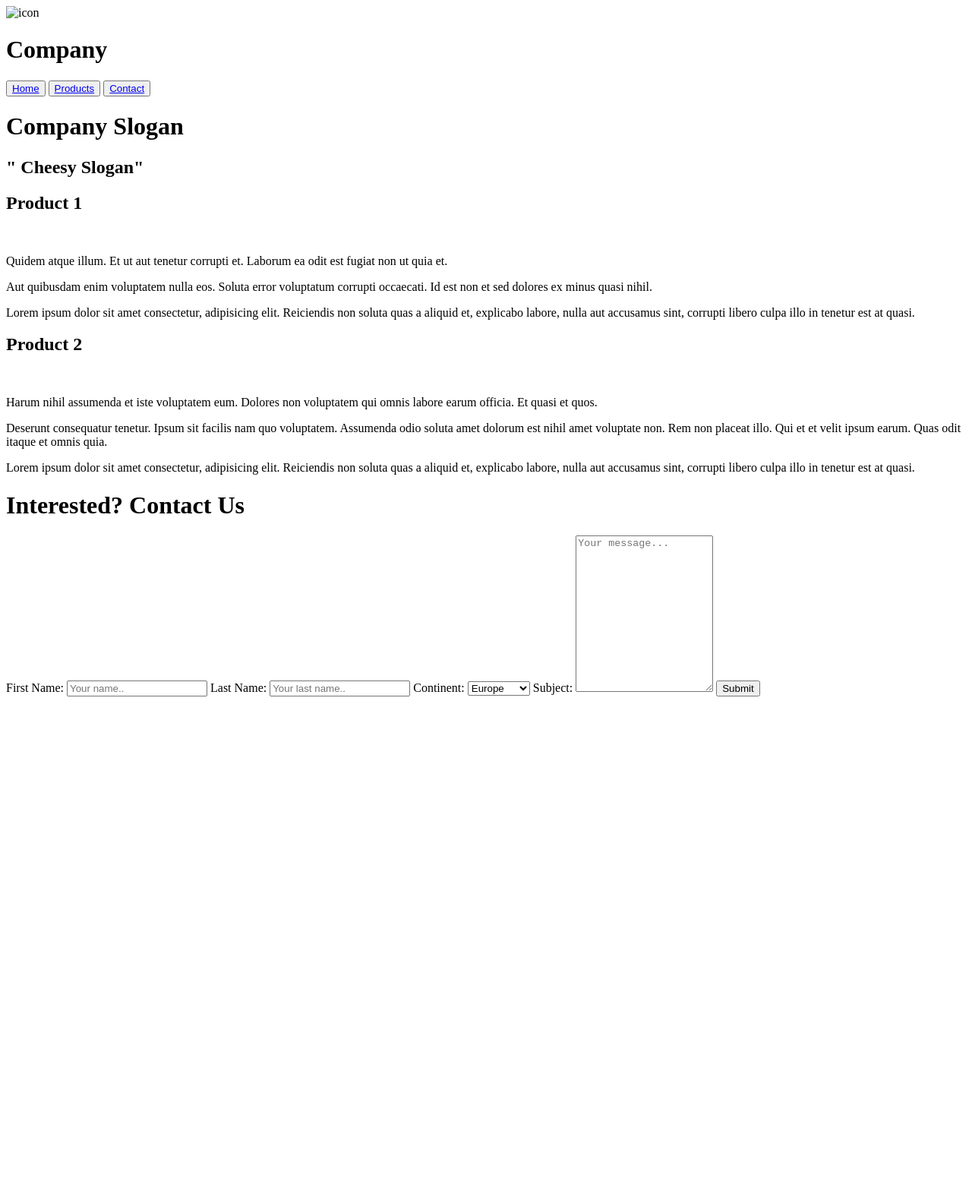
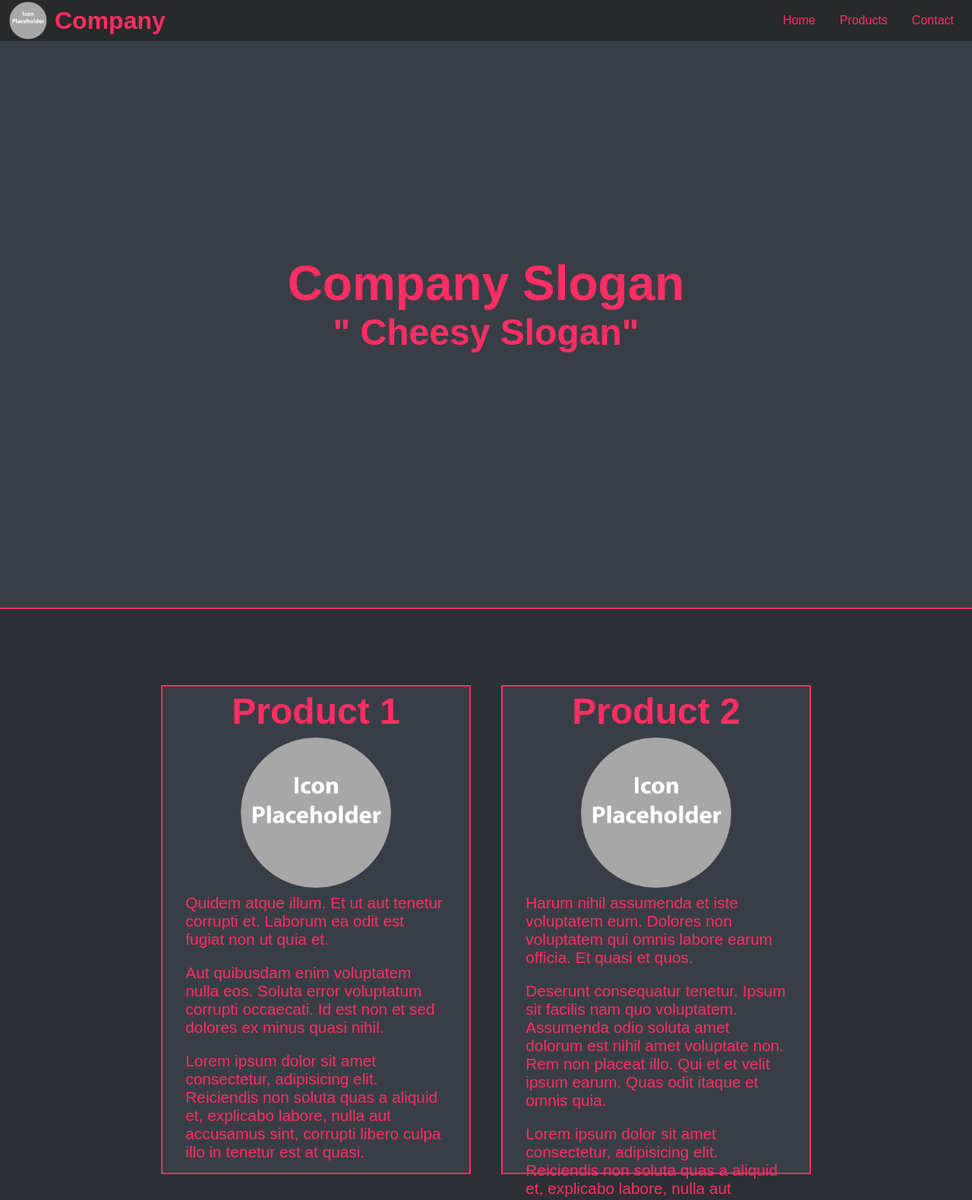
Before and after one commit to IgnacioGR/SimpleWebTemplate, a plain HTML site: page index.html in a window 1280 px wide. Shown: the top 1580 px of the page at 76% size. Before the commit the page ends 925 px from the top, so only its background shows below. Drawn offline with Linux system fonts and the light colour scheme; the site is published under a folder, as on GitHub Pages, so addresses that start at the root find nothing; a web font is replaced by a local one.

Commit message:
fixed media

```diff
--- a/index.html
+++ b/index.html
@@ -5,7 +5,7 @@
     <meta http-equiv="X-UA-Compatible" content="IE=edge" />
     <meta name="viewport" content="width=device-width, initial-scale=1.0" />
     <title>Project</title>
-    <link rel="stylesheet" href="/css/style.css" />
+    <link rel="stylesheet" href="./css/style.css" />
     <link rel="preconnect" href="https://fonts.gstatic.com" />
     <link rel="preconnect" href="https://fonts.gstatic.com" />
     <link
@@ -17,7 +17,7 @@
     <header>
       <div id="header-container">
         <div id="logo-container">
-          <img class="icon" src="/media/icon-placeholder.png" alt="icon" />
+          <img class="icon" src="./media/icon-placeholder.png" alt="icon" />
           <h1>Company</h1>
         </div>
         <nav>
@@ -38,7 +38,7 @@
         <div id="product-container">
           <article>
             <h2>Product 1</h2>
-            <img class="product-img" src="/media/icon-placeholder.png" alt="" />
+            <img class="product-img" src="./media/icon-placeholder.png" alt="" />
             <div class="text-wrapper">
               <p>
                 Quidem atque illum. Et ut aut tenetur corrupti et. Laborum ea
@@ -59,7 +59,7 @@
           </article>
           <article>
             <h2>Product 2</h2>
-            <img class="product-img" src="/media/icon-placeholder.png" alt="" />
+            <img class="product-img" src="./media/icon-placeholder.png" alt="" />
             <div class="text-wrapper">
               <p>
                 Harum nihil assumenda et iste voluptatem eum. Dolores non
```
